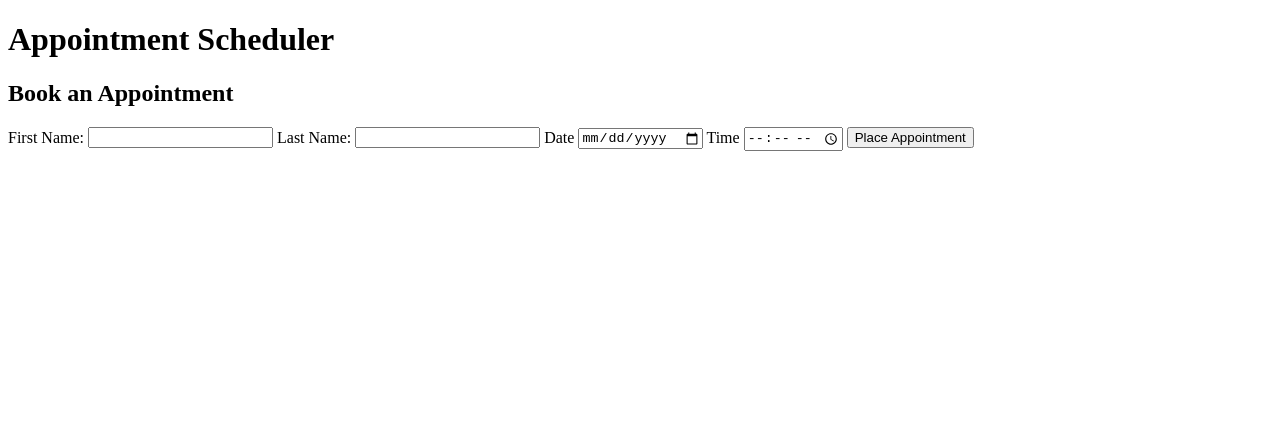
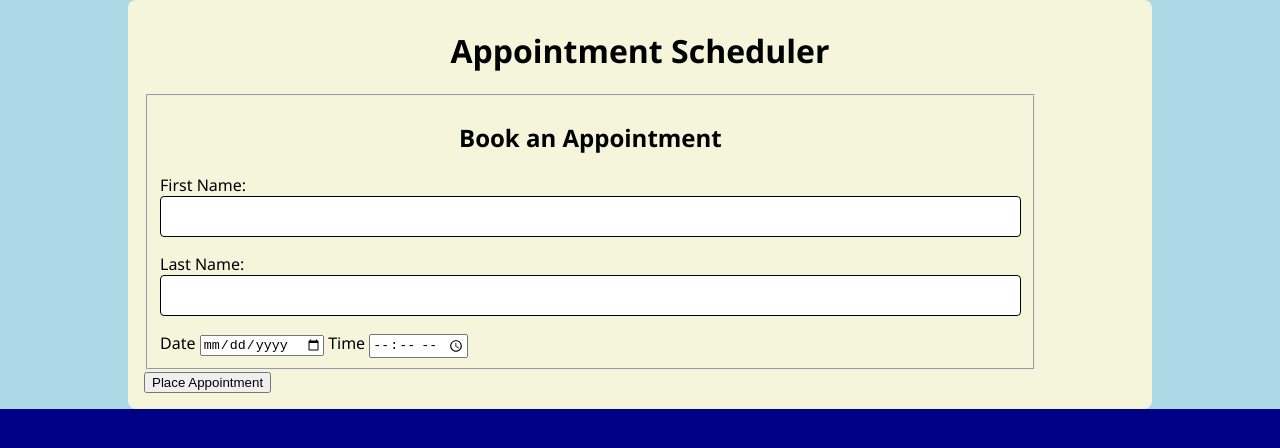
Before and after one commit to LucidIsDreaming/appointment-scheduler, a website: page views/home.html in a window 1280 px wide. Drawn offline with Linux system fonts and the light colour scheme; files that its build step writes are made by us from their sources; files whose address does not match are found by name.

Commit message:
added new css

```diff
--- a/public/styles/appointment-styles.css
+++ b/public/styles/appointment-styles.css
@@ -1,3 +1,51 @@
+
+* {
+    box-sizing: border-box;
+}
+
+
+html{
+    background-color: rgb(0, 0, 134);
+}
+
+body{
+    background-color: lightblue;
+    margin: 0;
+    font-family: 'Segoe UI', Tahoma, Geneva, Verdana, sans-serif;
+}
+
+#main{
+    background-color: beige;
+    width: 80%;
+    margin: 0 auto;
+    padding: 0 1rem 1rem 1rem;
+    border-radius: .5rem;
+}
+
+h2 {
+    text-align: center;
+}
+
+#header {
+    text-align: center;
+    padding-top: .5rem;
+    margin-bottom: 1rem;
+}
+
+#appointment-form {
+    width: 90%;
+}
+
+input[type="text"], input[type="email"]{
+    width: 100%;
+    border: 1px solid black;
+    border-radius: .25rem;
+    margin: 0rem 0rem 1rem 0rem;
+    padding: .75rem;
+}
+
+
+
 .err{
     color: red;
     display: none;
--- a/views/home.html
+++ b/views/home.html
@@ -12,8 +12,16 @@
 
 </head>
 <body>
+    <div id = "main">
+
+        <div id = "header">
+        <h1>Appointment Scheduler</h1>
+        </div>
+
     <form id="appointment-form" action="/submit-appointment" method="post">
-        <h1>Appointment Scheduler</h1>
+
+        <fieldset>
+
         <h2>Book an Appointment</h2>
 
         <label for="fname">First Name:</label>
@@ -30,7 +38,10 @@
         <label for = "time">Time</label>
         <input type="time" id="time" name="time">
 
+        </fieldset>
+
         <button type="submit" id="appointment-button">Place Appointment</button>
     </form>
+    </div>
 </body>
 </html>
```
